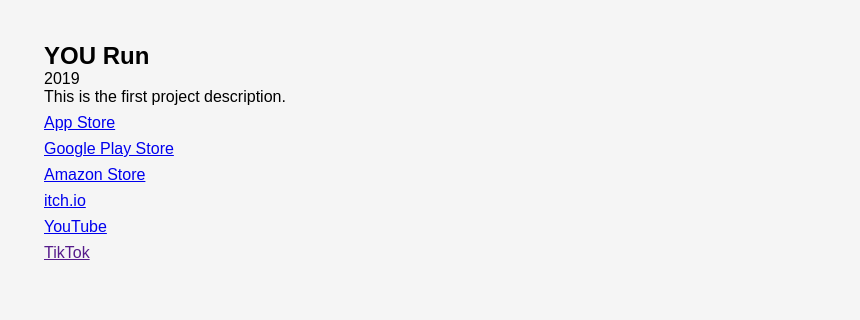
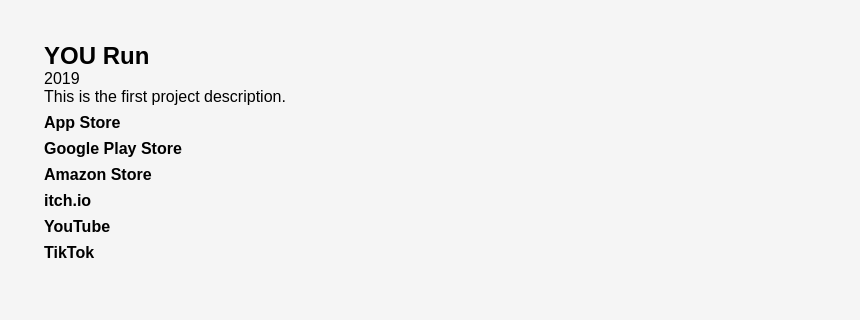
Before and after one commit to y0uyo/y0uyo.github.io, a plain HTML site: page index.html in a window 1280 px wide. Both pictures are taken after a click on the element "YOU Run". Shown: the part 77-397 px from the top of the page, 420-1280 px from the left. Drawn offline with Linux system fonts and the light colour scheme.

Commit message:
Update index.html

```diff
--- a/index.html
+++ b/index.html
@@ -116,6 +116,18 @@
         flex: 1;
       }
     }
+    #detail-links a {
+      text-decoration: none;
+      color: black;
+      font-weight: bold;
+      margin-top: 0.5rem;
+      display: block;
+    }
+
+  #detail-links a:hover {
+    text-decoration: underline;
+    }
+
   </style>
 </head>
 <body>
```
